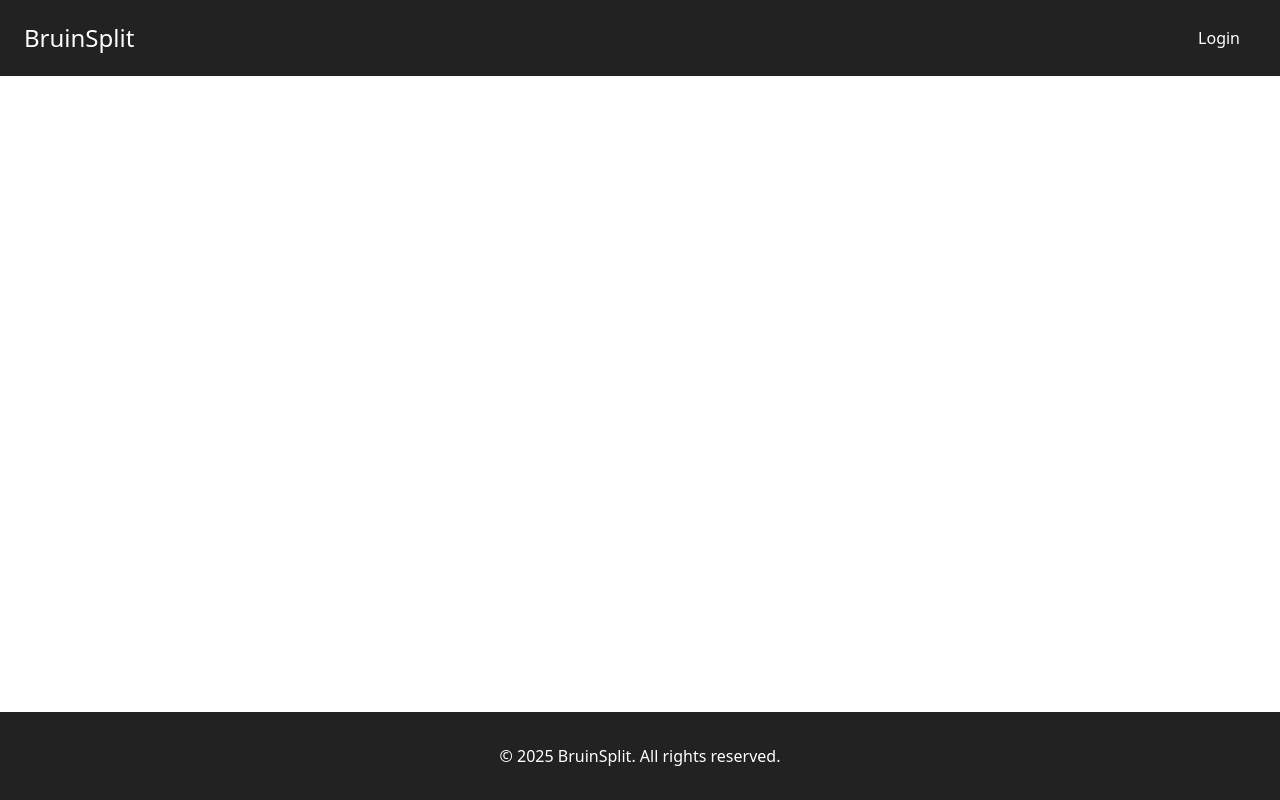
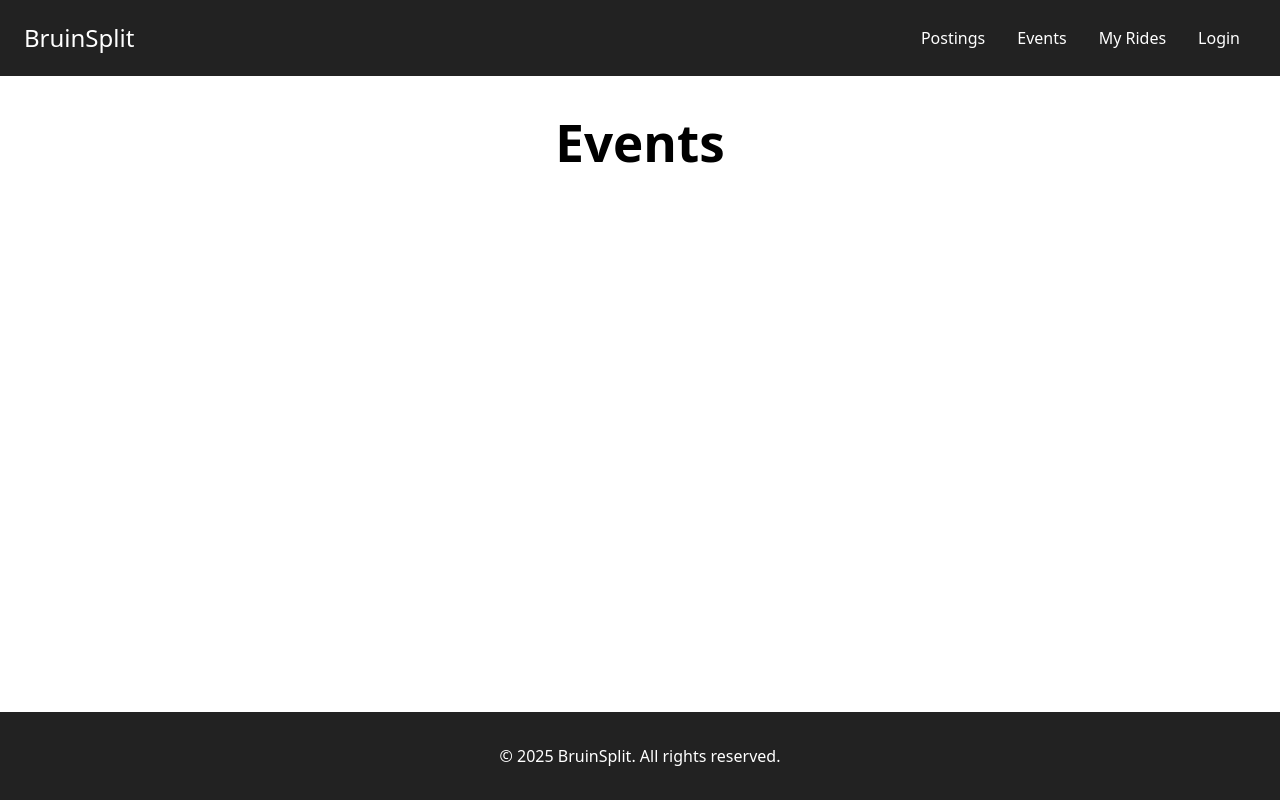
Before and after one commit to joshuajin06/BruinSplit, a React (Vite) app in the folder frontend/bruinsplit/: page /events in a window 1280 px wide. Built offline with nearby package versions, Linux system fonts and the light colour scheme.

Commit message:
changes to navbar

```diff
--- a/frontend/bruinsplit/src/App.jsx
+++ b/frontend/bruinsplit/src/App.jsx
@@ -5,6 +5,7 @@ import Footer from './components/footer.jsx'
 import './App.css'
 import Home from './pages/Home.jsx'
 import Login from './pages/Login.jsx'
+import Events from './pages/Events.jsx'
 
 function App() {
 
@@ -17,6 +18,7 @@ function App() {
             <div className="content">
              <Routes>
                 <Route path="/" element={<Home />} />
+                <Route path="/events" element={<Events />} />
                 <Route path="/login" element={<Login />} />
               </Routes>
             </div>
--- a/frontend/bruinsplit/src/components/navbar.css
+++ b/frontend/bruinsplit/src/components/navbar.css
@@ -22,7 +22,7 @@
 .nav-links {
   list-style: none;
   display: flex;
-  gap: 1.5rem;
+  gap: 2rem;
   margin: 0;
   margin-right: 5%;
 }
--- a/frontend/bruinsplit/src/components/navbar.jsx
+++ b/frontend/bruinsplit/src/components/navbar.jsx
@@ -7,6 +7,9 @@ export default function Navbar() {
     <nav className="navbar">
       <h2 className="siteTitle"><Link to="/">BruinSplit</Link></h2>
       <ul className="nav-links">
+        <li><Link to="/postings">Postings</Link></li>
+        <li><Link to="/events">Events</Link></li>
+        <li><Link to="/my-rides">My Rides</Link></li>
         <li><Link to="/login">Login</Link></li>
       </ul>
     </nav>
--- /dev/null
+++ b/frontend/bruinsplit/src/pages/Events.jsx
@@ -0,0 +1,5 @@
+import React from 'react';
+
+export default function Events() {
+    return <h1>Events</h1>;
+}
```
